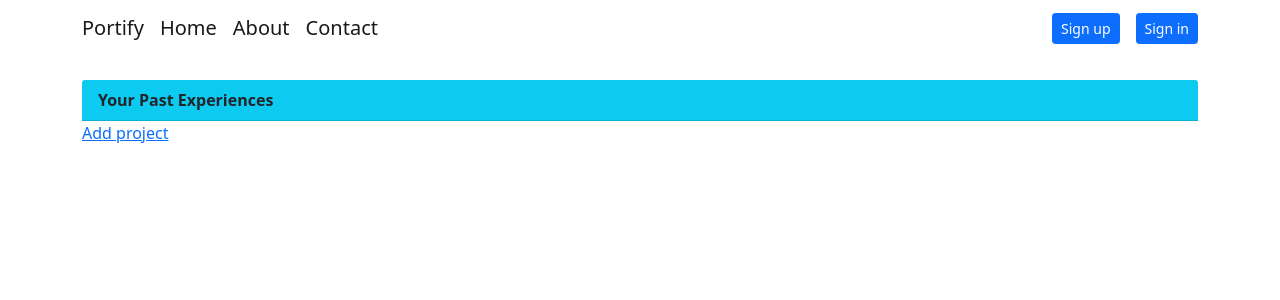
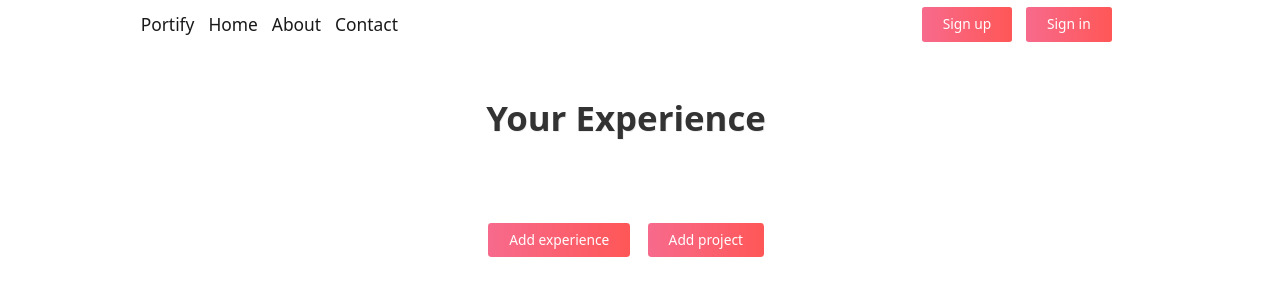
Before and after one commit to MayankGeek/PortfolioBuilder, a Django app: page /experience_details_page/65/ in a window 1280 px wide. Shown: the top 300 px of the page. Run offline with Django 4.2, Linux system fonts and the light colour scheme; data comes from the database, SQL or seed files in the repository; both versions use the stored data as it was after the commit.

Commit message:
improved the UI of the rest of the pages

```diff
--- a/PortfolioBuilder/templates/add_skills_form.html
+++ b/PortfolioBuilder/templates/add_skills_form.html
@@ -57,8 +57,8 @@
                         <div class="row justify-content-center">
                             <div class="col-md-12 text-center">
                                 <div class="btn-group" role="group" aria-label="Buttons">
-                                    <input class="btn btn-primary mx-2" type="submit" value="Save and Continue">
-                                    <a href="{% url 'Home:skill_details_page' slug %}" class="btn btn-primary mx-2">Check Skills You Have Added</a>
+                                    <input class="btn btn-primary mx-2" type="submit" value="Save">
+                                    <a href="{% url 'Home:skill_details_page' slug %}" class="btn btn-primary mx-2">View skills</a>
                                 </div>
                             </div>
                         </div>
--- a/PortfolioBuilder/templates/experience_details.html
+++ b/PortfolioBuilder/templates/experience_details.html
@@ -1,35 +1,39 @@
 {% extends 'base.html' %}
-
+{% load static %}
 {% block title %}
 Experience Details
-{% endblock %}
+{% endblock title %}
+{% block content %}
+<link rel="stylesheet" href="{% static 'home.css' %}">
 
+<div class="container mb-3" style="margin-top: 20px;">
+    <div class="container text-center">
+        <h2 class="text-center mb-4">Your Experience</h2>
+    </div><br>
 
-{% block content %}
-
-<div class="container mb-3" style="margin-top:20px;">
-    <div class="card-header bg-info mt-2"><strong>Your Past Experiences</strong></div>
-    <div class="row">
+    <div class="row justify-content-center"> <!-- Added justify-content-center class -->
         {% for experience in experience_details %}
         <div class="col-sm-4 mt-3 mb-2">
-
-                <div class="card p-2 bg-white  font-weight-bolder">
-                    <div class="card-header bg-light">{{experience.organisation_name}}</div>
-                    <div class="card-body text-center text-dark">
-                        <div class="card-header bg-light">{{experience.position}}</div>
-                      <p class="card-text">{{experience.joining_date}}-{% if details.ending_date == None %} present {% else %} {{experience.ending_date}} {% endif %} </p>
-                        <p class="card-text">{{experience.work_experience}}</p>
-                    </div>
-                    {% comment %} <a class="btn mx-auto btn-outline-dark" href="{% url 'home:update-experience' slug details.organisation_name %}" >edit</a> {% endcomment %}
-                    {% comment %} <a class="btn mx-auto  btn-outline-dark" href="{% url 'home:delete-experience' slug details.organisation_name %}" >delete</a> {% endcomment %}
+            <div class="card p-2 bg-white shadow rounded">
+                <div class="card-header bg-light text-center"><strong>{{ experience.organisation_name }}</strong></div>
+                <div class="card-body text-center text-dark">
+                    <div class="card-header bg-light"><strong>{{ experience.position }}</strong></div>
+                    <p class="card-text">{{ experience.joining_date }}-{% if experience.ending_date == None %} present {% else %} {{ experience.ending_date }} {% endif %}</p>
+                    <p class="card-text">{{ experience.work_experience }}</p>
                 </div>
-
+                {% comment %}
+                <a class="btn mx-auto btn-outline-dark" href="{% url 'home:update-experience' slug details.organisation_name %}">edit</a>
+                <a class="btn mx-auto btn-outline-dark" href="{% url 'home:delete-experience' slug details.organisation_name %}">delete</a>
+                {% endcomment %}
+            </div>
         </div>
         {% endfor %}
+    </div>
 
+    <div class="text-center mt-3">
+        <a href="{% url 'Home:add_experience_form' slug %}" class="btn btn-primary mx-2">Add experience</a>
+        <a href="{% url 'Home:add_project_form' slug %}" class="btn btn-primary mx-2">Add project</a>
     </div>
-    <a href="{% url 'Home:add_project_form' slug %}" class="button btn-outline-primary">Add project</a>
-    {% comment %} <a href="{% url 'home:create' slug %}" class="button btn-warning">Create Portfolio</a> {% endcomment %}
+</div>
 
-</div>
 {% endblock %}
```
Also changed, not shown: PortfolioBuilder/templates/education_details.html (+10 -44 lines), PortfolioBuilder/templates/home.html (+1 -15 lines), PortfolioBuilder/templates/project_details.html (+20 -16 lines), PortfolioBuilder/db.sqlite3.
